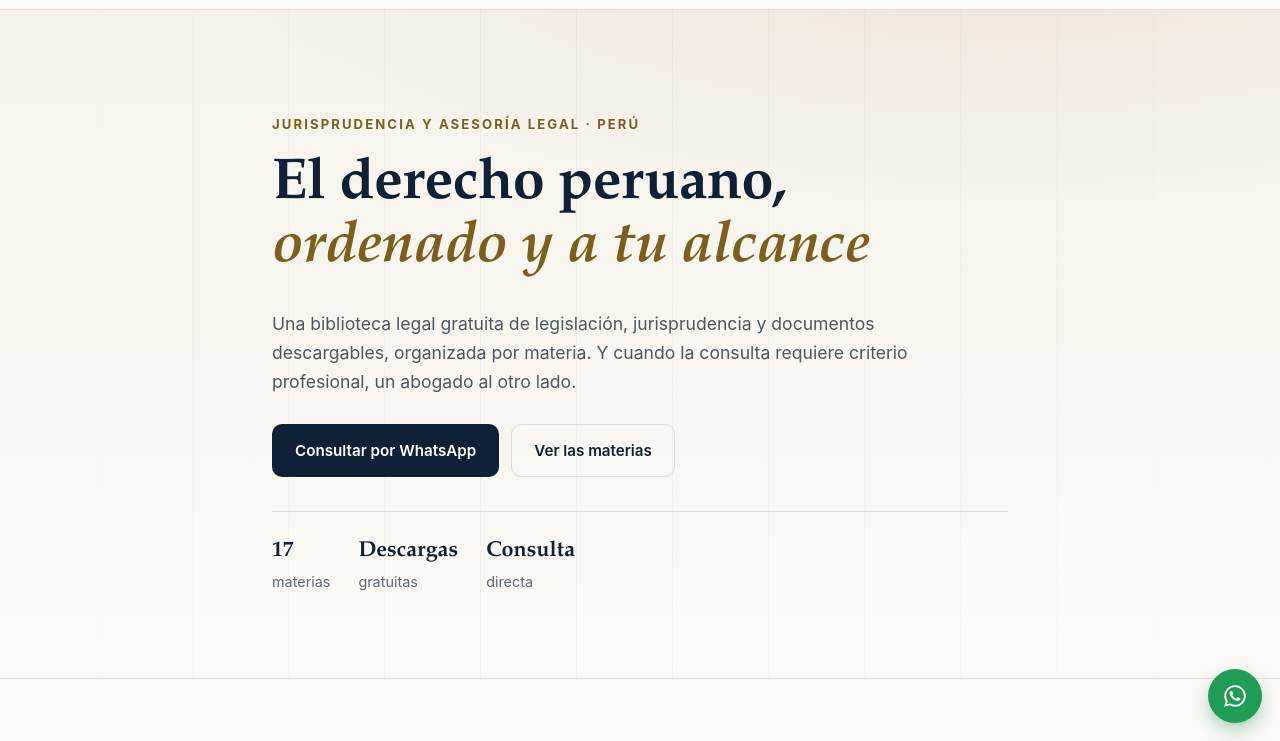
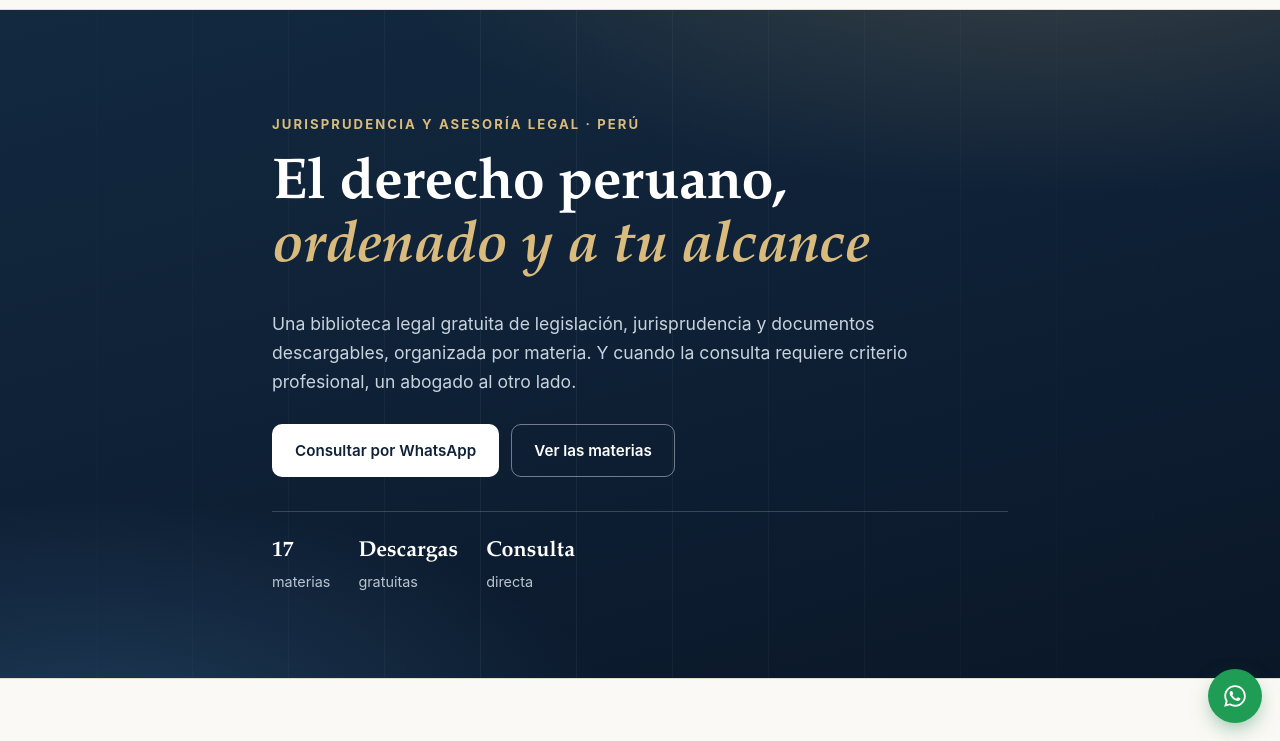
Before and after one commit to hugosperu/hugosperu-web, a plain HTML site: page index.html in a window 1280 px wide. Shown: the part 59-800 px from the top of the page. Drawn offline with Linux system fonts and the light colour scheme.

Commit message:
Update styles.css

```diff
--- a/assets/styles.css
+++ b/assets/styles.css
@@ -528,3 +528,54 @@ a { color: var(--navy-2); }
 .docs a { color: var(--navy); text-decoration: none; font-weight: 600; font-size: .93rem; line-height: 1.35; }
 .docs a:hover { color: var(--gold); text-decoration: underline; }
 .docs-meta { font-size: .74rem; color: var(--muted); letter-spacing: .02em; }
+
+/* ==========================================================================
+   TEMA OSCURO — portada (hero) y encabezados de las paginas de materias
+   Bloque anadido al final para no modificar ninguna regla existente.
+   ========================================================================== */
+
+.hero {
+  background:
+    radial-gradient(1100px 460px at 82% -15%, rgba(207, 174, 106, .22), transparent 62%),
+    radial-gradient(800px 380px at 8% 110%, rgba(46, 84, 122, .55), transparent 65%),
+    linear-gradient(165deg, #12293f 0%, #0f2137 45%, #0a1727 100%);
+}
+
+.hero::after {
+  background-image: linear-gradient(to right, rgba(255, 255, 255, .055) 1px, transparent 1px);
+}
+
+.hero h1 { color: #ffffff; }
+.hero h1 em { color: #d9bb7d; }
+.hero .eyebrow { color: #d9bb7d; }
+.hero .lead { color: #c9d3de; }
+
+.hero .hero-facts {
+  color: #b9c5d2;
+  border-top-color: rgba(255, 255, 255, .18);
+}
+.hero .hero-facts strong { color: #ffffff; }
+
+.hero .btn-primary { background: #ffffff; color: var(--navy); }
+.hero .btn-primary:hover { background: #e6dfd2; }
+.hero .btn-ghost {
+  color: #ffffff;
+  border-color: rgba(255, 255, 255, .42);
+  background: transparent;
+}
+.hero .btn-ghost:hover { border-color: #ffffff; color: #ffffff; }
+
+.page-head {
+  background:
+    radial-gradient(1100px 460px at 82% -15%, rgba(207, 174, 106, .22), transparent 62%),
+    radial-gradient(800px 380px at 8% 110%, rgba(46, 84, 122, .55), transparent 65%),
+    linear-gradient(165deg, #12293f 0%, #0f2137 45%, #0a1727 100%);
+}
+
+.page-head h1 { color: #ffffff; }
+.page-head .lead { color: #c9d3de; }
+
+.crumbs { color: #9fb0c1; }
+.crumbs a { color: #cfdae5; }
+.crumbs a:hover { color: #ffffff; }
+.crumbs span { color: #d9bb7d; }
```
